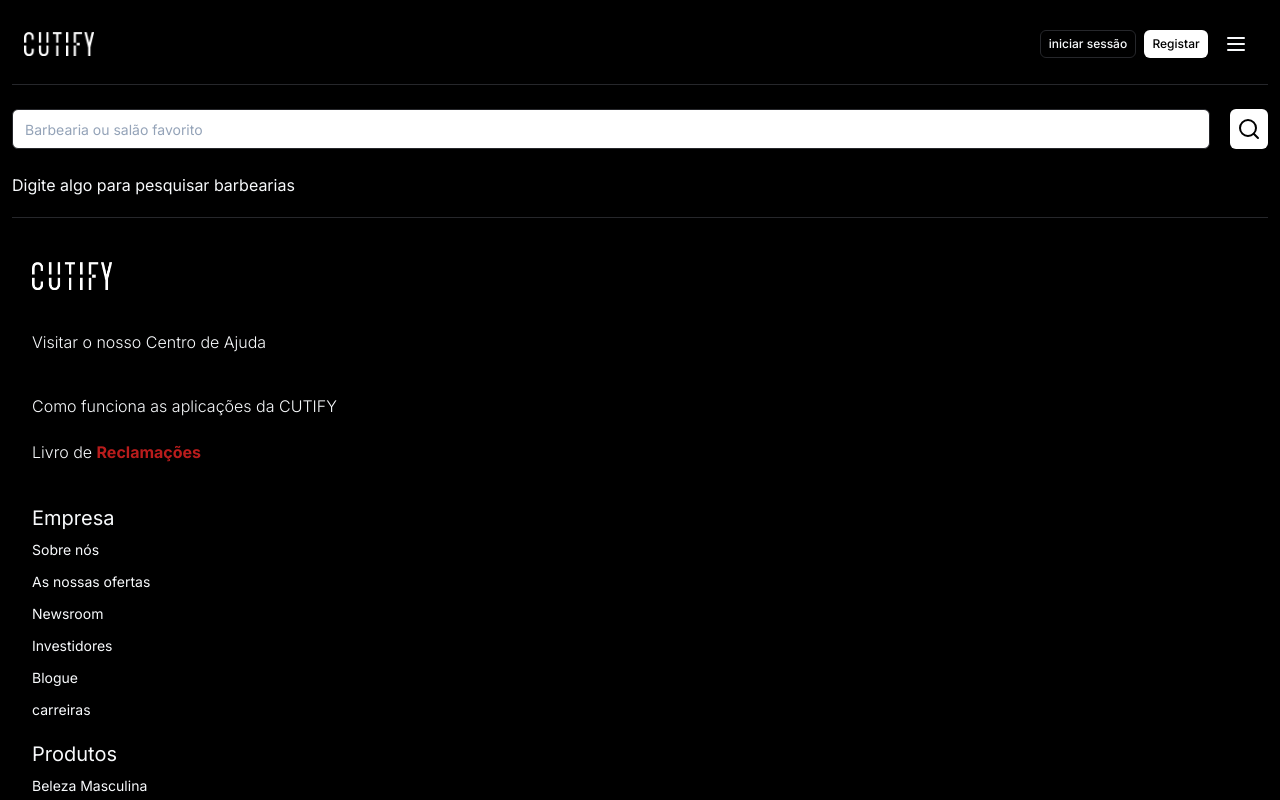
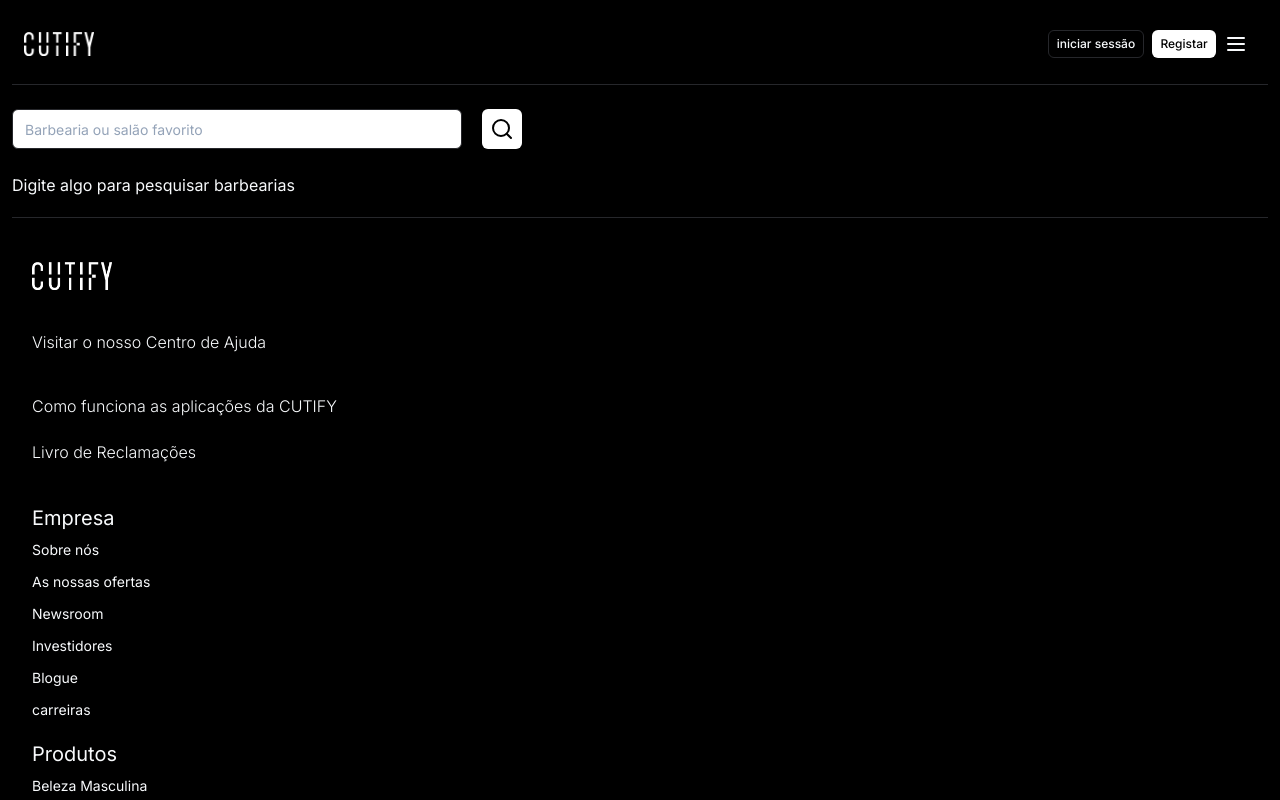
Before and after one commit to devsembo/cutify-webapp, a Next.js app: page /barbershops in a window 1280 px wide. Shown: the top 800 px of the page. Built offline with nearby package versions, Linux system fonts and the light colour scheme.

Commit message:
feat: fix somme funcionality

```diff
--- a/src/app/_components/CookieConsent.tsx
+++ b/src/app/_components/CookieConsent.tsx
@@ -43,13 +43,13 @@
           </AlertDialogHeader>
           <AlertDialogFooter className="flex flex-col items-center gap-3">
             <AlertDialogAction
-              className="h-8 w-24 bg-red-500"
+              className="h-8 w-24 border bg-black text-white"
               onClick={handleDeclineCookies}
             >
               Recusar
             </AlertDialogAction>
             <AlertDialogAction
-              className="h-8 w-24 bg-green-400"
+              className="h-8 w-24 bg-white"
               onClick={handleAcceptCookies}
             >
               Aceitar
--- a/src/app/_components/SearchItem.tsx
+++ b/src/app/_components/SearchItem.tsx
@@ -50,7 +50,7 @@
               control={form.control}
               name="search"
               render={({ field }) => (
-                <FormItem className="w-full">
+                <FormItem className="w-full lg:w-[450px]">
                   <FormControl>
                     <Input
                       placeholder="Barbearia ou salão favorito"
--- a/src/app/_components/footer.tsx
+++ b/src/app/_components/footer.tsx
@@ -28,8 +28,7 @@
               target="_blank"
               className="mt-[-18px] font-light"
             >
-              Livro de{" "}
-              <span className="font-bold text-red-700">Reclamações</span>
+              Livro de Reclamações
             </Link>
 
             <div className="flex flex-col gap-5">
--- a/src/app/_components/header.tsx
+++ b/src/app/_components/header.tsx
@@ -45,7 +45,7 @@
             />
           </Link>
 
-          <div className="flex items-center gap-2">
+          <div className="flex items-center justify-between">
             {!token && (
               <div className="flex items-center gap-2">
                 <Button
@@ -63,10 +63,14 @@
                 </Button>
               </div>
             )}
-            {token && <Badge className="h-7">{user?.nome}</Badge>}
+            {token && (
+              <Badge className="h-7">
+                <Link href={"/profile"}>{user?.nome}</Link>
+              </Badge>
+            )}
 
             <Sheet open={isSheetOpen} onOpenChange={setIsSheetOpen}>
-              <SheetTrigger asChild className="border-0">
+              <SheetTrigger asChild className="] border-0">
                 <Button size="icon" variant="outline">
                   <MenuIcon />
                 </Button>
--- a/src/app/_components/sidebar-sheet.tsx
+++ b/src/app/_components/sidebar-sheet.tsx
@@ -78,7 +78,7 @@
             <Button className="justify-start gap-2" variant={"ghost"} asChild>
               <Link href={"/agendamentos"}>
                 <Calendar size={18} />
-                Atividade
+                Agendamentos
               </Link>
             </Button>
           ) : (
--- a/src/app/agendamento/[id]/page.tsx
+++ b/src/app/agendamento/[id]/page.tsx
@@ -244,6 +244,7 @@
       const response = await apiClient.post("/appointment", appointmentData)
       alert("Agendamento feito com sucesso!")
     } catch (error) {
+      console.log(appointmentData)
       alert("Ops! Algo deu errado. Por favor, tente novamente.")
     }
   }
--- a/src/app/page.tsx
+++ b/src/app/page.tsx
@@ -48,7 +48,7 @@
         </div>
 
         {/* BUSCA RAPIDA */}
-        <div className="no-scrollbar mt-6 flex gap-3 overflow-x-scroll">
+        <div className="no-scrollbar mt-6 flex gap-3 overflow-x-scroll lg:hidden">
           {quickOption.map((option) => (
             <Button
               className="gap-3 border bg-gray-950"
```
